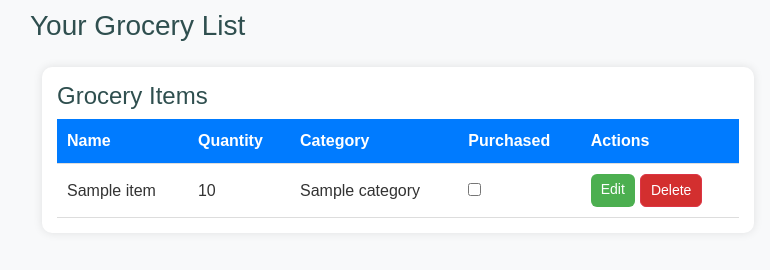
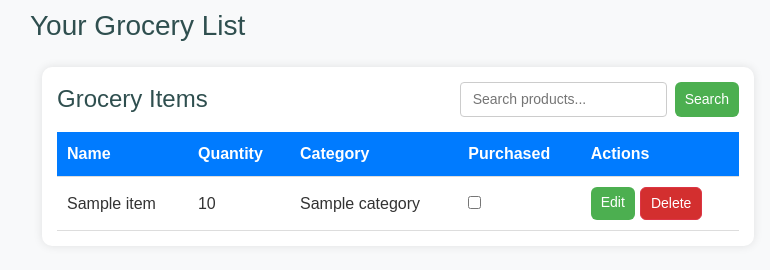
Before and after one commit to prathameshthokal/flask-project, a Python web app: template flask project/grocerylist - Copy/templates/home.html in a window 1280 px wide. Shown: the part 97-367 px from the top of the page, without its empty margins (52-822 px from the left). Run offline with Jinja, Linux system fonts and the light colour scheme; the template is opened without the code that fills it: most values are stand-ins (such as "Sample title", 1, 10 or a date in 2020).

Commit message:
DevPilot: Add a search feature to the products API and create a search bar on the dashboard that displays matching products.

```diff
--- a/flask project/grocerylist - Copy/templates/home.html
+++ b/flask project/grocerylist - Copy/templates/home.html
@@ -11,6 +11,24 @@
             box-shadow: 0 0 10px rgba(0, 0, 0, 0.1);
             padding: 15px;
             margin-top: 20px;
+        }
+        .grocery-header {
+            display: flex;
+            justify-content: space-between;
+            align-items: center;
+            margin-bottom: 15px;
+            flex-wrap: wrap;
+            gap: 10px;
+        }
+        .search-container {
+            display: flex;
+            gap: 8px;
+        }
+        .search-input {
+            padding: 6px 12px;
+            border: 1px solid #ccc;
+            border-radius: 4px;
+            font-size: 14px;
         }
         .grocery-table {
             width: 100%;
@@ -40,7 +58,13 @@
 
     <div class="container mt-4">
         <div class="grocery-box">
-            <h4>Grocery Items</h4>
+            <div class="grocery-header">
+                <h4 style="margin: 0;">Grocery Items</h4>
+                <form id="search-form" action="{{ url_for('home') }}" method="GET" class="search-container">
+                    <input type="text" id="search-input" name="q" value="{{ query if query else '' }}" placeholder="Search products..." class="search-input">
+                    <button type="submit" class="btn btn-primary btn-small">Search</button>
+                </form>
+            </div>
             <table class="grocery-table">
                 <thead>
                     <tr>
@@ -51,7 +75,8 @@
                         <th>Actions</th>
                     </tr>
                 </thead>
-                <tbody>
+                <tbody id="items-table-body">
+                    {% if items %}
                         {% for item in items %}
                             <tr>
                                 <td>{{ item.name }}</td>
@@ -63,13 +88,64 @@
                                 <td class="action-buttons">
                                     <a href="{{ url_for('edit_item', item_id=item.id) }}" class="btn btn-primary btn-small">Edit</a>
                                     <a href="{{ url_for('delete_item', item_id=item.id) }}" class="btn btn-danger btn-small">Delete</a>
-
                                 </td>
                             </tr>
                         {% endfor %}
+                    {% else %}
+                        <tr>
+                            <td colspan="5" style="text-align: center;">No matching products found.</td>
+                        </tr>
+                    {% endif %}
                 </tbody>
             </table>
         </div>
     </div>
 
+    <script>
+        document.addEventListener('DOMContentLoaded', function() {
+            const searchInput = document.getElementById('search-input');
+            const searchForm = document.getElementById('search-form');
+            const tableBody = document.getElementById('items-table-body');
+
+            function fetchAndRenderProducts(query) {
+                fetch(`/api/products/search?q=${encodeURIComponent(query)}`)
+                    .then(response => response.json())
+                    .then(products => {
+                        tableBody.innerHTML = '';
+                        if (products.length === 0) {
+                            tableBody.innerHTML = '<tr><td colspan="5" style="text-align: center;">No matching products found.</td></tr>';
+                            return;
+                        }
+                        products.forEach(item => {
+                            const row = document.createElement('tr');
+                            row.innerHTML = `
+                                <td>${item.name}</td>
+                                <td>${item.quantity}</td>
+                                <td>${item.category}</td>
+                                <td><input type="checkbox" name="purchased"></td>
+                                <td class="action-buttons">
+                                    <a href="/item/${item.id}/edit" class="btn btn-primary btn-small">Edit</a>
+                                    <a href="/item/${item.id}/delete" class="btn btn-danger btn-small">Delete</a>
+                                </td>
+                            `;
+                            tableBody.appendChild(row);
+                        });
+                    })
+                    .catch(err => console.error('Error fetching search results:', err));
+            }
+
+            if (searchInput) {
+                searchInput.addEventListener('input', function() {
+                    fetchAndRenderProducts(this.value);
+                });
+            }
+
+            if (searchForm) {
+                searchForm.addEventListener('submit', function(e) {
+                    e.preventDefault();
+                    fetchAndRenderProducts(searchInput.value);
+                });
+            }
+        });
+    </script>
 {% endblock %}
```
Lines whose indentation alone changed are shown as unchanged.
